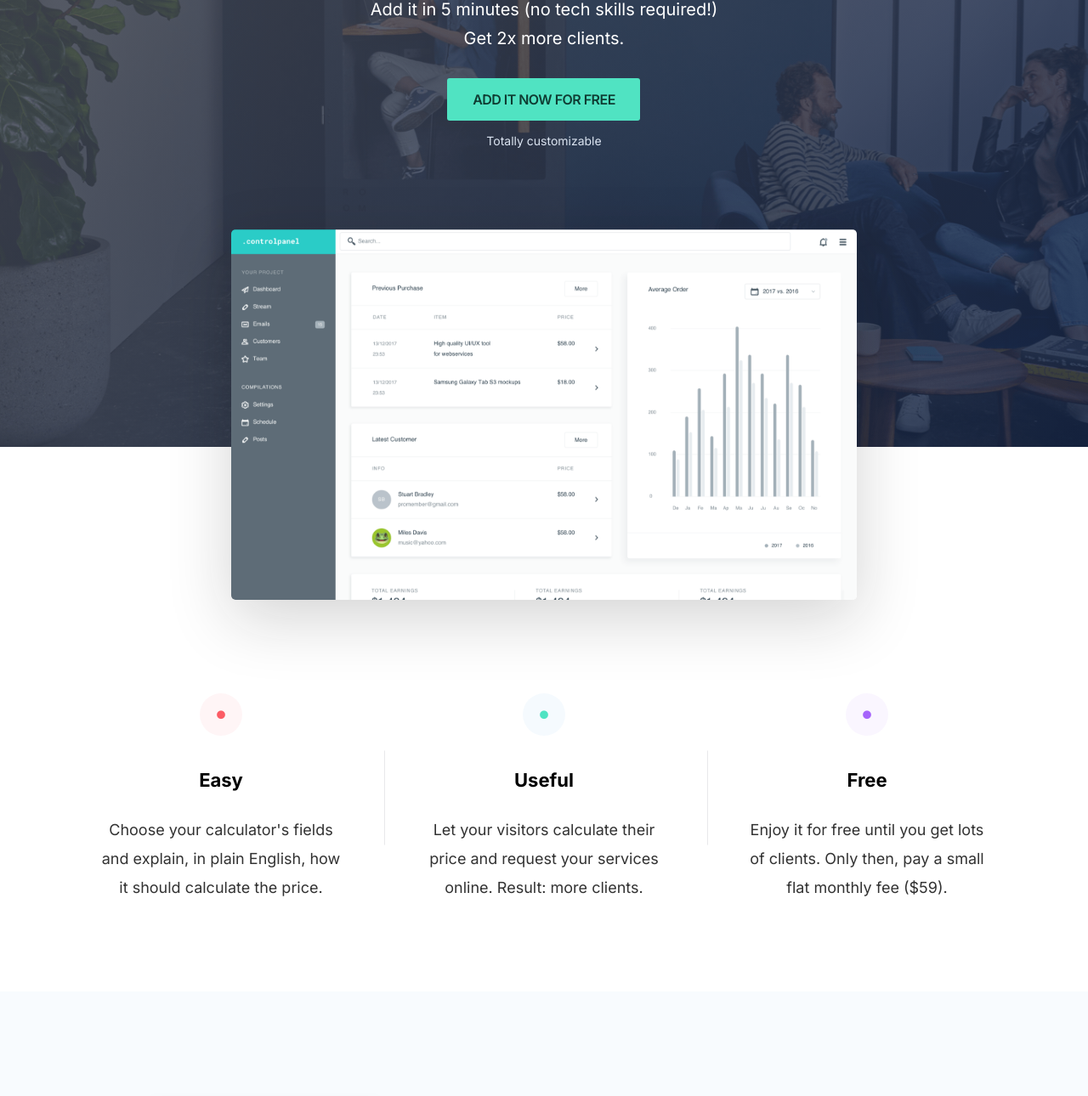
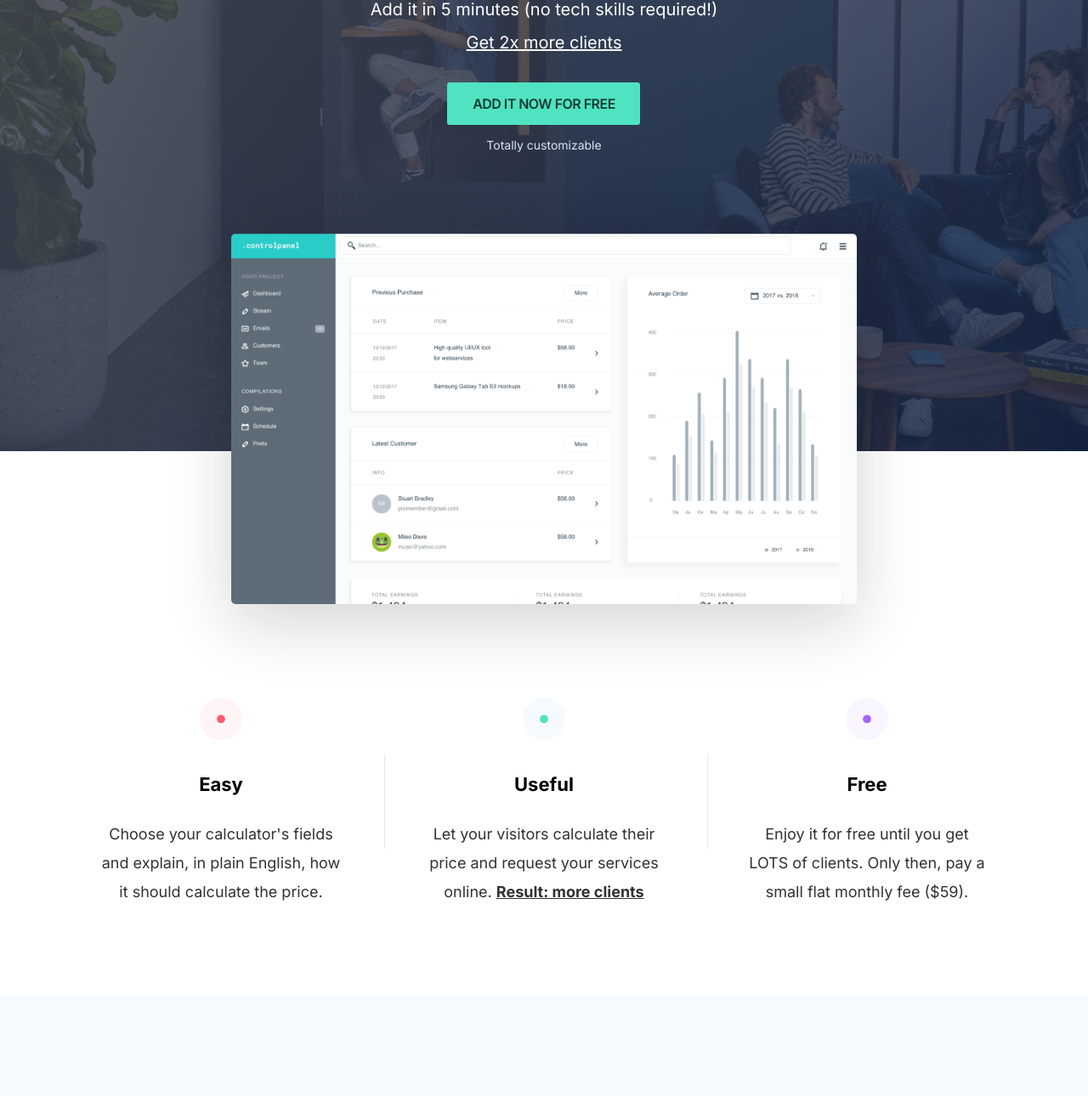
Before and after one commit to jaumefabrega/qq-landing-page, a website: page index.html in a window 1280 px wide. Shown: the part 289-1579 px from the top of the page at 85% size. Drawn offline with Linux system fonts and the light colour scheme.

Commit message:
feat: update copy to emphasize 'get more clients'

```diff
--- a/css/main.css
+++ b/css/main.css
@@ -40,6 +40,11 @@ Support:        https://finestdevs.com/product-support/
 .compatibility-logo.elementor {
   height: 30px;
 }
+
+.underline {
+  text-decoration: underline;
+}
+
 /*=== Media Query ===*/
 body[data-theme="dark"],
 .dark-bg,
@@ -2134,7 +2139,8 @@ li.sub-menu--item.nav-item-has-children i {
   }
 }
 
-.hero-area-l-17 .content p {
+.hero-area-l-17 .content p,
+.hero-area-l-17 .content p span {
   font-family: Inter;
   font-style: normal;
   font-weight: normal;
--- a/index.html
+++ b/index.html
@@ -131,8 +131,8 @@
               <div class="content text-center">
                 <h1>Price Calculator<br />for your website</h1>
                 <p>
-                  Add it in 5 minutes (no tech skills required!)<br />Get 2x
-                  more clients.
+                  Add it in 5 minutes (no tech skills required!)<br />
+                  <span class="underline">Get 2x more clients</span>
                 </p>
                 <a href="#" class="btn">ADD IT NOW FOR FREE</a>
                 <span>Totally customizable</span>
@@ -177,7 +177,10 @@
                 <h4>Useful</h4>
                 <p>
                   Let your visitors calculate their price and request your
-                  services online. Result: more clients.
+                  services online.
+                  <span class="underline">
+                    <strong> Result: more clients </strong>
+                  </span>
                 </p>
               </div>
             </div>
@@ -188,7 +191,7 @@
                 </div>
                 <h4>Free</h4>
                 <p>
-                  Enjoy it for free until you get lots of clients. Only then,
+                  Enjoy it for free until you get LOTS of clients. Only then,
                   pay a small flat monthly fee ($59).
                 </p>
               </div>
@@ -664,7 +667,7 @@
                   align-items-center
                 "
               >
-                <h2>Get more clients, save time</h2>
+                <h2>Save time, Get more clients</h2>
                 <a href="#" class="btn">Build your Price Calculator</a>
               </div>
             </div>
```
